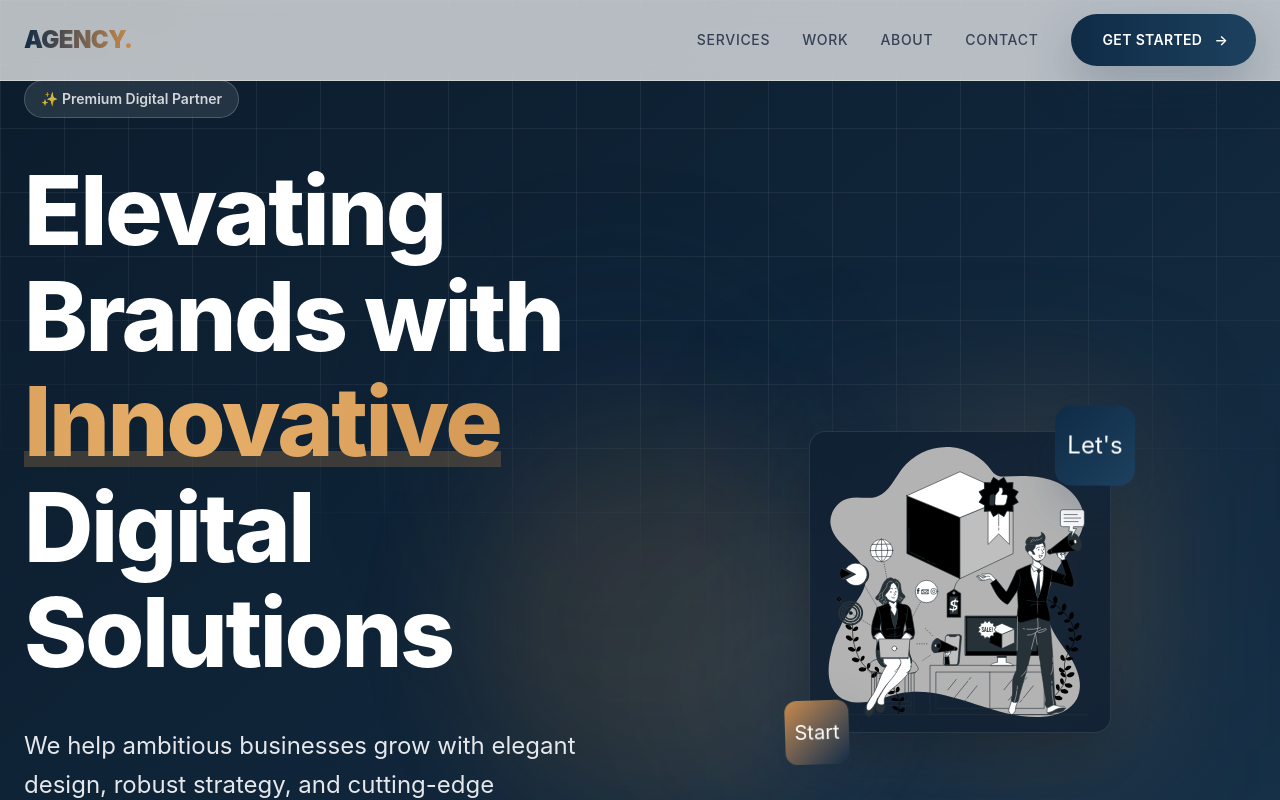
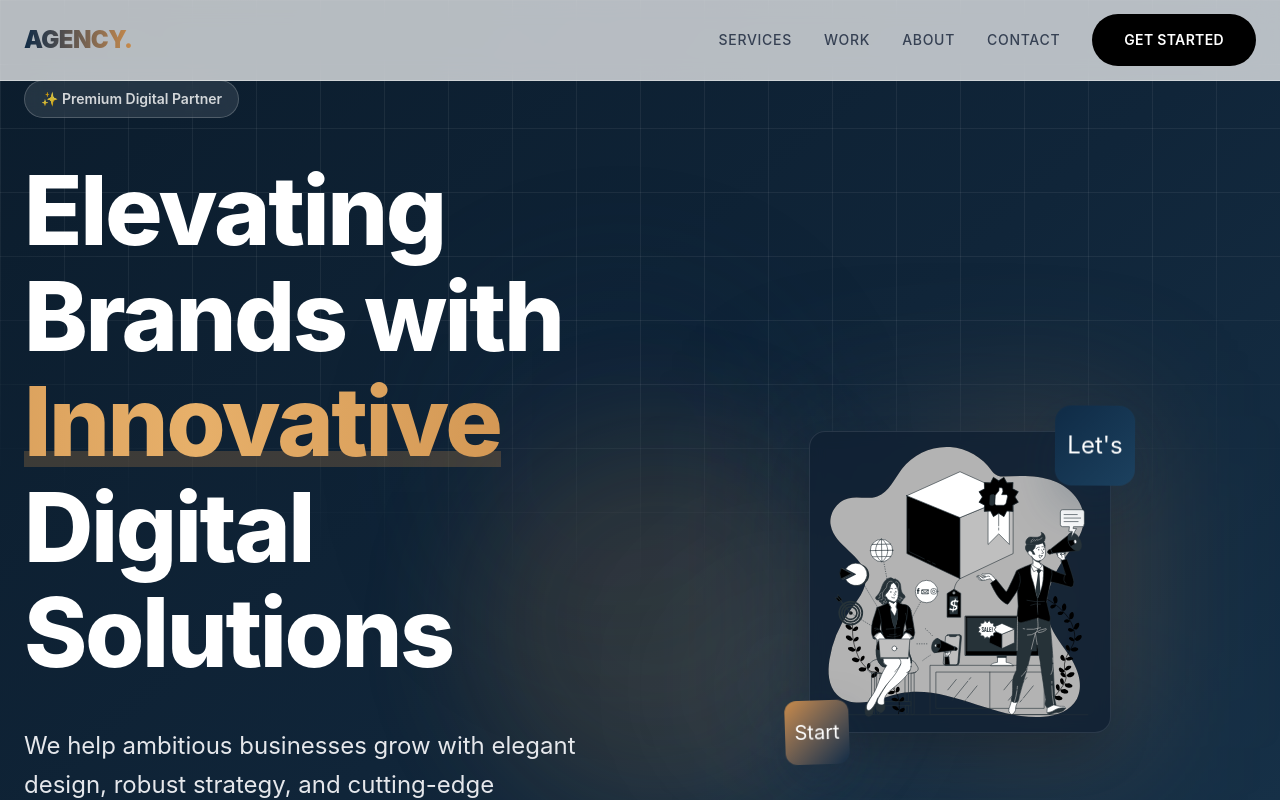
Before and after one commit to theEquinoxDev/Freelance-Agency-Portfolio, a React (Vite) app: page / in a window 1280 px wide. Shown: the top 800 px of the page. Built offline with nearby package versions, Linux system fonts and the light colour scheme.

Commit message:
revisions by client

```diff
--- a/src/components/Button.jsx
+++ b/src/components/Button.jsx
@@ -1,36 +1,20 @@
 import { motion } from "framer-motion"
 
 export default function Button({ children, variant = "primary", onClick }) {
-  const base = "relative px-8 py-4 rounded-full font-semibold transition-all duration-300 tracking-wide uppercase text-sm overflow-hidden group"
+  const base = "relative px-8 py-4 rounded-full font-semibold transition-all duration-300 tracking-wide uppercase text-sm"
   const styles = {
-    primary: "bg-linear-to-r from-primary to-[#1c415f] text-white shadow-dope hover:shadow-[0_25px_45px_rgba(15,43,70,0.35)]",
-    outline: "border-2 border-accent text-accent bg-transparent hover:bg-accent hover:text-primary-900 hover:border-accent hover:shadow-[0_15px_30px_rgba(201,139,73,0.25)]"
+    primary: "bg-black text-white hover:bg-gray-800",
+    outline: "border-2 border-black text-black bg-transparent hover:bg-black hover:text-white"
   }
 
   return (
     <motion.button
-      whileTap={{ scale: 0.95 }}
-      whileHover={{ y: -3, scale: 1.02 }}
-      className={`${base} ${styles[variant]} z-10`}
+      whileHover={{ scale: 1.02 }}
+      whileTap={{ scale: 0.98 }}
+      className={`${base} ${styles[variant]}`}
       onClick={onClick}
     >
-      {variant === "primary" && (
-        <motion.div
-          className="absolute inset-0 bg-linear-to-r from-primary-600 via-primary to-accent opacity-0 group-hover:opacity-100 transition-opacity duration-300"
-          initial={false}
-        />
-      )}
-      <span className="relative z-10 flex items-center gap-2">
-        {children}
-        {variant === "primary" && (
-          <motion.span
-            animate={{ x: [0, 5, 0] }}
-            transition={{ duration: 1.5, repeat: Infinity, ease: "easeInOut" }}
-          >
-            →
-          </motion.span>
-        )}
-      </span>
+      {children}
     </motion.button>
   )
 }
```
